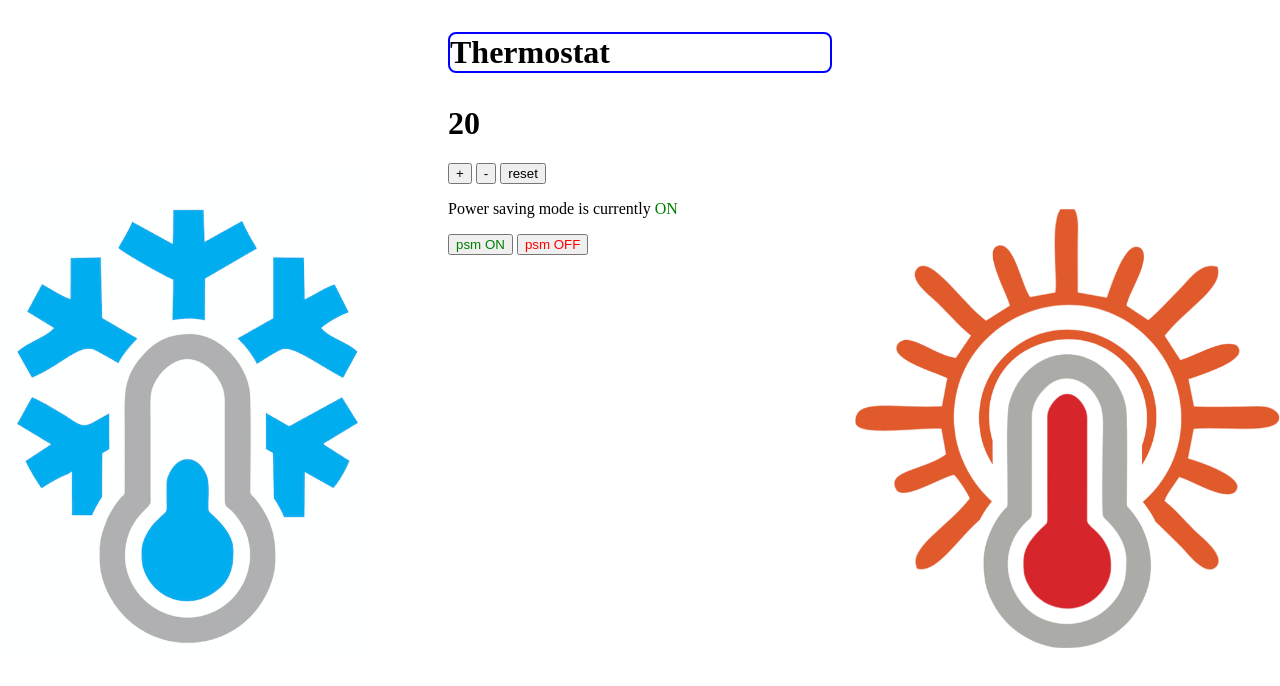
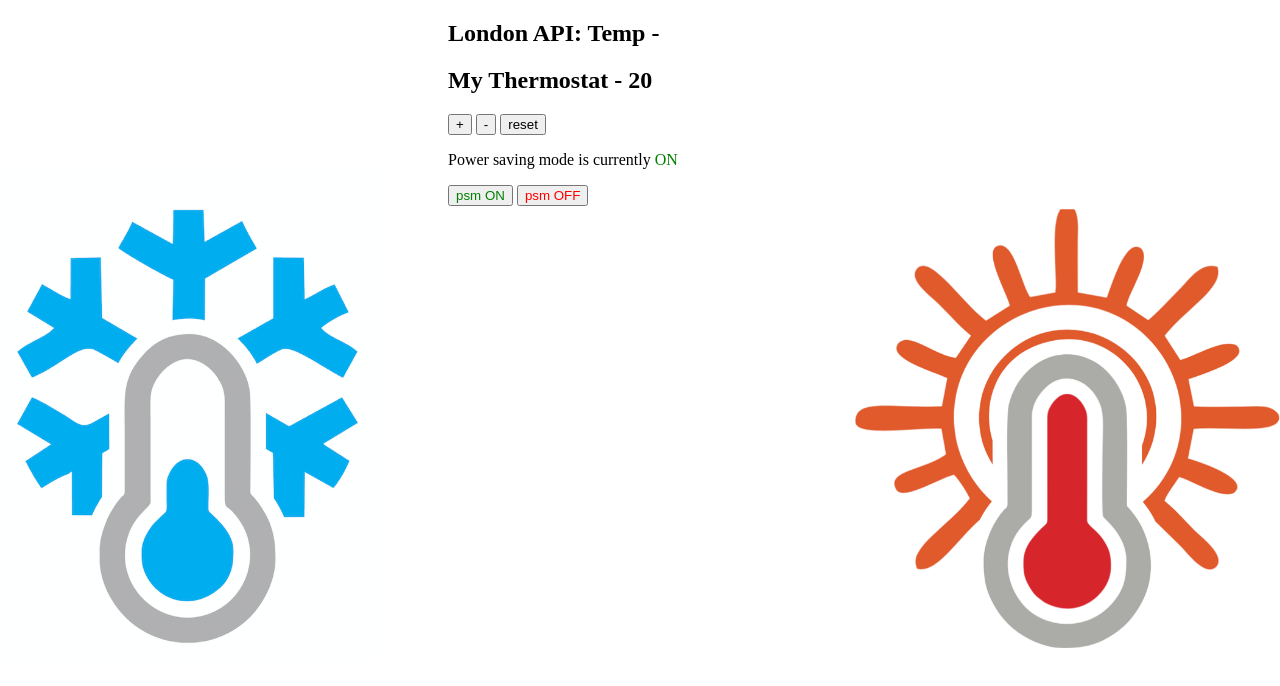
Before and after one commit to Joshuamac2/Thermostat, a plain HTML site: page index.html in a window 1280 px wide. Drawn offline with Linux system fonts and the light colour scheme; no server answers.

Commit message:
London API installed

```diff
--- a/index.html
+++ b/index.html
@@ -8,8 +8,10 @@
     <link rel="stylesheet" type="text/css" href="style.css"/>
   </head>
   <body>
-      <h1> <p class="round2"> Thermostat </p> </h1>
-      <h1 id="temperature"></h1>
+    <section>
+      <h1>London API: Temp - <span id="current-temperature"></span></h1>
+      <h1>My Thermostat - <span id="temperature"></span></h1>
+    </section>
         <button id="temperature-up">+</button>
         <button id="temperature-down">-</button>
         <button id="temperature-reset">reset</button>
--- a/interface.js
+++ b/interface.js
@@ -32,5 +32,9 @@ $(document).ready(function() {
   function updateTemperature() {
     $('#temperature').text(thermostat.temperature);
     $('#temperature').attr('class', thermostat.energyUsage());
-  };
+  }
+
+  $.get('http://api.openweathermap.org/data/2.5/weather?q=London&appid=a3d9eb01d4de82b9b8d0849ef604dbed&units=metric', function(data) {
+    $('#current-temperature').text(data.main.temp);
+  })
 });
--- a/src/thermostat.js
+++ b/src/thermostat.js
@@ -10,7 +10,6 @@ class Thermostat {
     this.powerSavingMode = true;
     this.MEDIUM_ENERGY_USAGE_LIMIT = 18;
     this.HIGH_ENERGY_USAGE_LIMIT = 25;
-
   }
 
   currentTemperature() {
--- a/style.css
+++ b/style.css
@@ -7,10 +7,10 @@ body {
   color: black;
 }
 
-p.round2 {
+/* p.round2 {
   border: 2px solid blue;
   border-radius: 8px;
-}
+} */
 .low-usage {
   color: green;
 }
```
Lines whose indentation alone changed are shown as unchanged.
